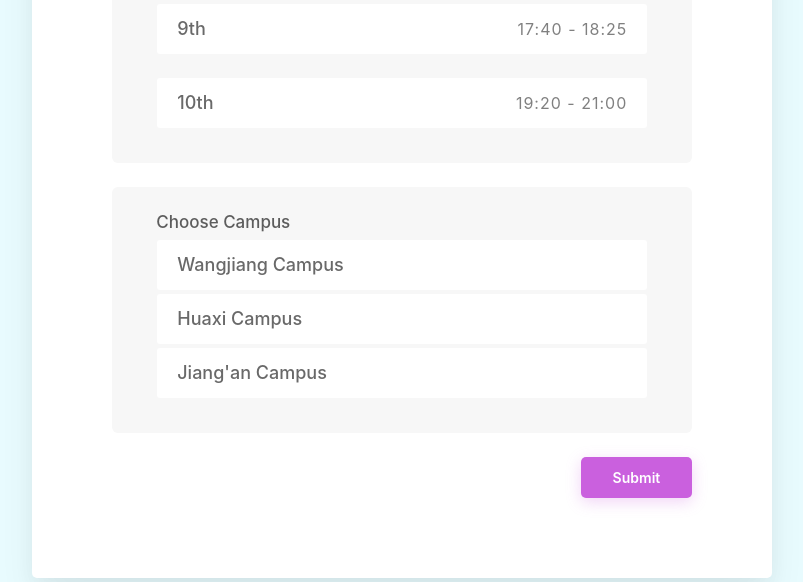
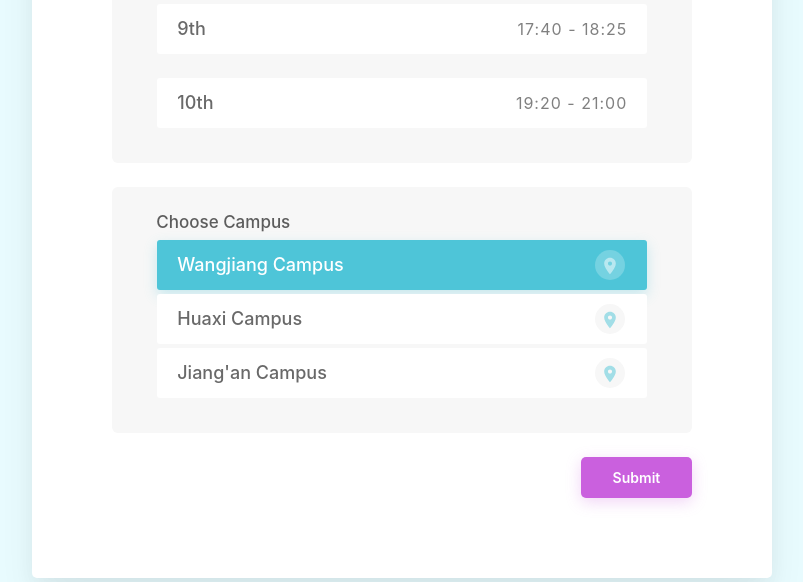
Before and after one commit to Xiao-pei/DBCourseDesignDaProject, a Flask app: page /search/time in a window 1280 px wide, after a click on "Wangjiang Campus". Shown: the part 823-1405 px from the top of the page, without its empty margins (240-1043 px from the left). Run offline with Flask 2, Linux system fonts and the light colour scheme; the visitor is signed in with stand-in values (Sample User, id 1).

Commit message:
Now you can view the location of campus on Google map by click a button.

```diff
--- a/static/css/search.css
+++ b/static/css/search.css
@@ -146,21 +146,92 @@ body{
     transition: all 500ms cubic-bezier(0, 0.5, 0, 1) 0ms;
 }
 
-.campusCheckbox{
+.campusSelecterCell:hover{
+    box-shadow: 0 0px 0px 1px #ffffff, 0 0px 0px 2px #cceef4, 0 4px 12px #0000000d;
+}
+
+.campusSelecterCell.selected, .campusSelecterCell.selected:hover{
+    /*box-shadow: 0 5px 13px #00000017*/
+    background: #4ec5d8;
+    box-shadow: 0 5px 13px #4ec5d84a;
+}
+
+.campusRadio{
     display: none;
 }
 
 .campusLabel{
     pointer-events: none;
-    display: block;
+    display: inline-block;
     height: 50px;
     line-height: 50px;
-    width: 500px;
+    width: 300px;
 
     padding-left: 20px;
     font-size: 18px;
     color: dimgrey;
     font-weight: 500;
+}
+
+.campusLabel.light{
+    color: white;
+}
+
+.inlineButtonContainer{
+    display: inline-block;
+    height: 50px;
+    float: right;
+    width: 75px;
+    line-height: 50px;
+    vertical-align: middle;
+    text-align: center;
+}
+
+.locationButton{
+    cursor: pointer;
+    height: 30px;
+    width: 30px;
+    border-radius: 15px;
+    margin: 10px auto;
+    display: block;
+    border: 0;
+    padding: 0;
+    background: #f7f7f7;
+    transition: all 500ms cubic-bezier(0, 0.5, 0, 1) 0ms;
+}
+
+.locationButton.light{
+    background: #75d2e1;
+}
+
+.locationButton:hover{
+    background: #ecfcff;
+    box-shadow: 0 0px 0px 1px #ffffff, 0 0px 0px 2px #cceef4;
+}
+
+.locationButton.light:hover{
+    background: #8ad9e5;
+    box-shadow: 0 0px 0px 1px #4ec5d8, 0 0px 0px 2px #67cdde;
+}
+
+.locationIcon{
+    width: 20px;
+    height: 20px;
+    padding: 5px 5px;
+    fill: #4ec5d880;
+    transition: all 500ms cubic-bezier(0, 0.5, 0, 1) 0ms;
+}
+
+.locationIcon.light{
+    fill: #b9e8f0;
+}
+
+.locationIcon:hover{
+    fill: #4ec5d8;
+}
+
+.locationIcon.light:hover{
+    fill: white;
 }
 
 .buttonBar{
--- a/static/js/search.js
+++ b/static/js/search.js
@@ -44,6 +44,30 @@ $(document).ready(function () {
             }
         }
     })
+
+    $(".campusSelecterCell ").unbind("click").click(function (){
+        $(this).addClass("selected")
+        $(this).siblings().removeClass("selected").find(".campusLabel").removeClass("light")
+        $(this).siblings().find(".locationButton").removeClass("light")
+        $(this).siblings().find(".locationIcon").removeClass("light")
+        $(this).find(".campusLabel").addClass("light")
+        $(this).find(".locationButton").addClass("light")
+        $(this).find(".locationIcon").addClass("light")
+        $(this).find(".campusRadio").prop('checked', true);
+    })
+
+    $(".locationButton").unbind("click").click(function (e){
+        e.stopPropagation();
+        var herfURL = "https://www.google.com/maps/"
+        if ($(this).attr('id') == "locate0"){
+            herfURL += "@30.6301606,104.0844545,16z"
+        } else if ($(this).attr('id') == "locate1"){
+            herfURL += "@30.6399605,104.0712453,17z"
+        } else {
+            herfURL += "@30.5580034,103.9997657,16z"
+        }
+        window.open(herfURL);
+    })
 })
 
 function refreshClassButtons(){
--- a/templates/search.html
+++ b/templates/search.html
@@ -107,11 +107,21 @@
                     <h1 class="secondaryTitle">Choose Campus</h1>
                     {% for subfield in form.region %}
                     <div class="campusSelecterCell">
-                        {{ subfield(class="campusCheckbox") }}
+                        {{ subfield(class="campusRadio") }}
                         {{ subfield.label(class="campusLabel") }}
+                        <div class="inlineButtonContainer"><span class="locationButton" id="locate{{ form.region.choices.index((subfield.data,subfield.label.text))}}">
+
+                                <svg class="locationIcon" xmlns="http://www.w3.org/2000/svg" viewBox="0 0 24 24">
+                                    <path d="M12 2C8.13 2 5 5.13 5 9c0 5.25 7 13 7 13s7-7.75 7-13c0-3.87-3.13-7-7-7zm0 9.5c-1.38 0-2.5-1.12-2.5-2.5s1.12-2.5 2.5-2.5 2.5 1.12 2.5 2.5-1.12 2.5-2.5 2.5z" />
+                                    <path d="M0 0h24v24H0z" fill="none" /></svg>
+
+                            </span></div>
                     </div>
                     {% endfor %}
                 </div>
+
+
+
                 <div class="buttonBar">
                     <div class="buttonContainer">
                         {{ form.submit(class="bottomButton submitButton") }}
```
Also changed, not shown: static/image/location.svg (added).
